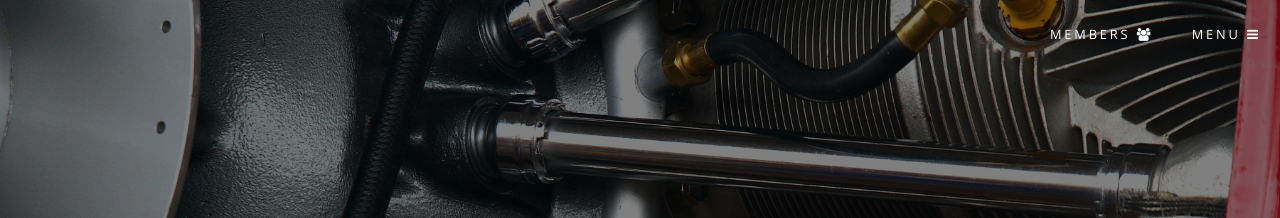
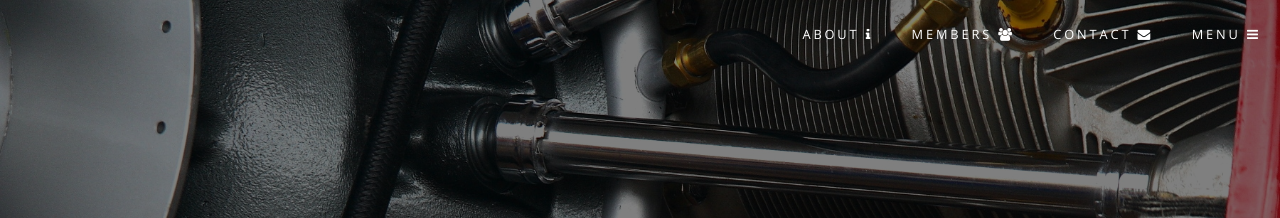
Before and after one commit to TeamRGE/teamrge-website, a Jekyll site: the page built from index.html, in a window 1280 px wide. Shown: the top 218 px of the page. Built offline with Jekyll 4.4.1, drawn with Linux system fonts in a browser that asks for light colours.

Commit message:
Added menu buttons

```diff
--- a/_includes/header.html
+++ b/_includes/header.html
@@ -5,7 +5,9 @@
     <ul>
 
       <li class="special">
+        <a href="{{site.baseurl}}/index.html#about" class="menuToggle"><span>About <i class="fa fa-info"></i></span></a>
         <a href="{{site.baseurl}}/members.html" class="menuToggle"><span>Members <i class="fa fa-group"></i></span></a>
+        <a href="{{site.baseurl}}/index.html#contact" class="menuToggle"><span>Contact <i class="fa fa-envelope"></i></span></a>
 
         <a href="#menu" class="menuToggle"><span>Menu <i class="fa fa-bars"></i></span></a>
         <div id="menu">
--- a/index.html
+++ b/index.html
@@ -17,7 +17,7 @@ layout: landing
 					</section>
 
 				<!-- One -->
-					<section id="one" class="wrapper style1 special">
+					<section id="about" class="wrapper style1 special">
 						<div class="inner">
 							<header class="major">
 								<h2>Goals</h2>
@@ -106,6 +106,7 @@ layout: landing
 					</section>
 
 				<!-- CTA -->
+				<div id="contact">
 					<section id="cta" class="wrapper style4">
 						<div class="inner">
 							<header>
@@ -118,3 +119,4 @@ layout: landing
 							</ul>
 						</div>
 					</section>
+				</div>
```
